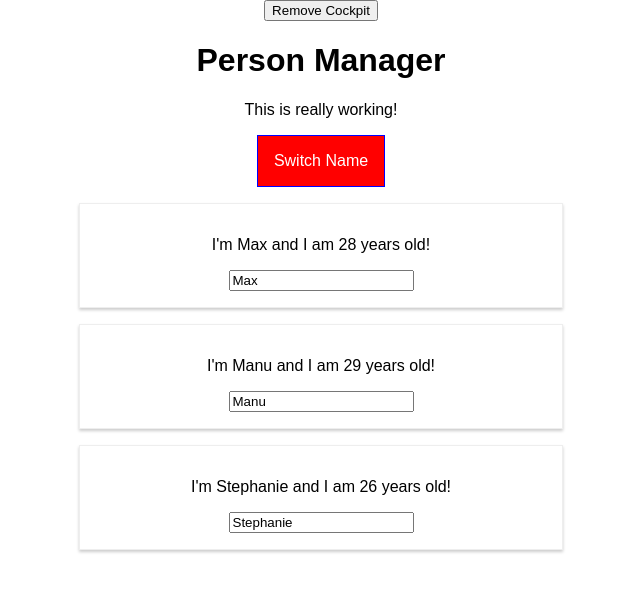
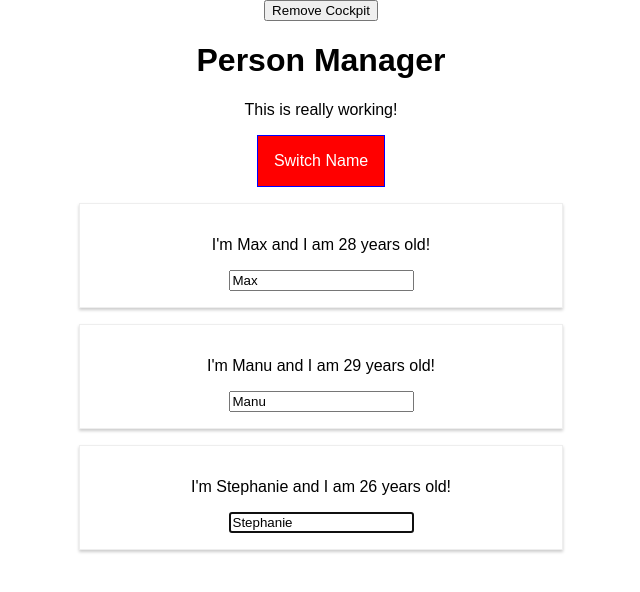
Before and after one commit to stnDani/react, a React (Create React App) app in the folder react-complete-guide/: page / in a window 1280 px wide. Both pictures are taken after a click on the button "Switch Name". Shown: the top 592 px of the page, without its empty margins (319-959 px from the left). Built offline with nearby package versions, Linux system fonts and the light colour scheme.

Commit message:
using refs

```diff
--- a/react-complete-guide/src/components/Persons/Person/Person.js
+++ b/react-complete-guide/src/components/Persons/Person/Person.js
@@ -7,6 +7,16 @@ import classes from './Person.module.css';
 
 //instead of aux we can use the Fragment component
 class Person extends Component {
+    constructor(props) {
+        super(props);
+        this.inputElementRef = React.createRef();
+    }
+
+    componentDidMount() {
+        // this.inputElement.focus();
+        this.inputElementRef.current.focus();
+    }
+
     render() {
         console.log('[Person.js] rendering...');
         return (
@@ -15,7 +25,11 @@ class Person extends Component {
                     I'm {this.props.name} and I am {this.props.age} years old!
                 </p>
                 <p key="i2">{this.props.children}</p>
-                <input key="i3" type="text"
+                <input
+                    key="i3"
+                    // ref={(inputEl) => this.inputElement = inputEl}
+                    ref={this.inputElementRef}
+                    type="text"
                     onChange={this.props.changed}
                     value={this.props.name}
                 />
```
